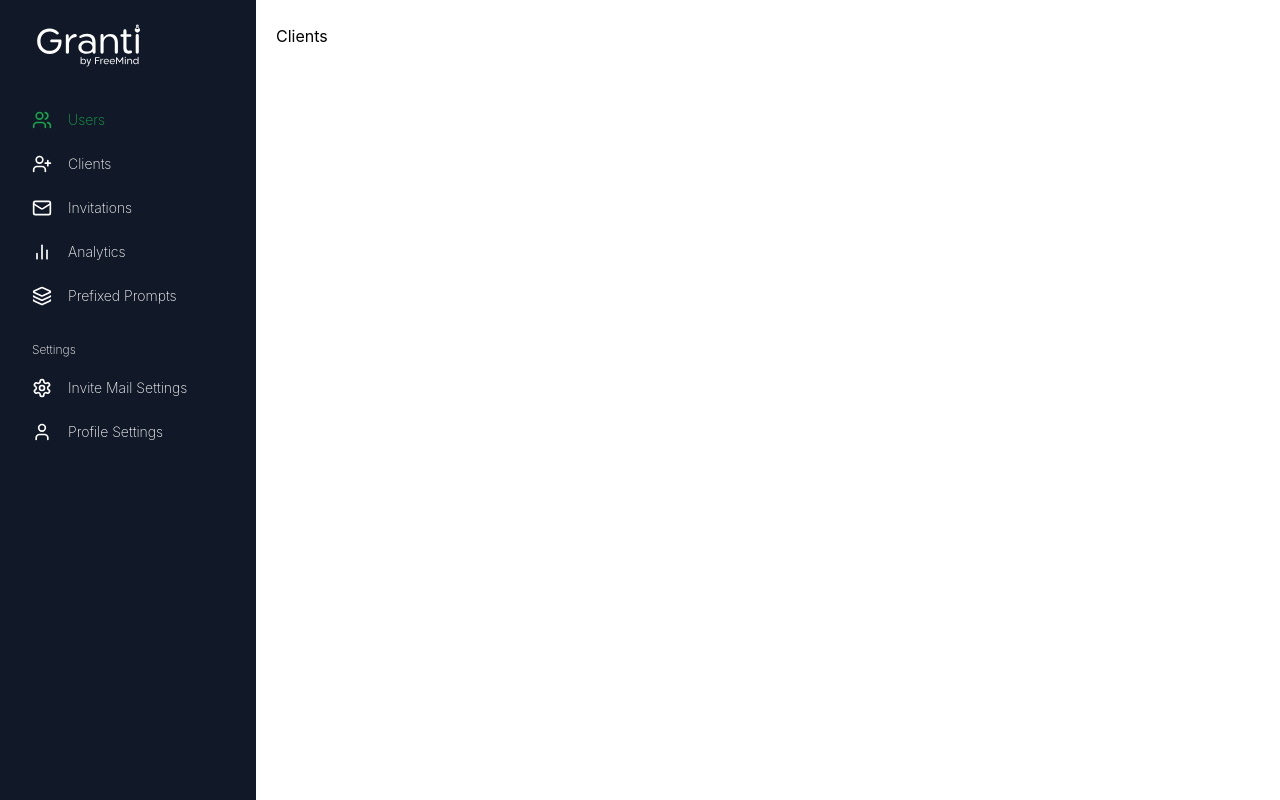
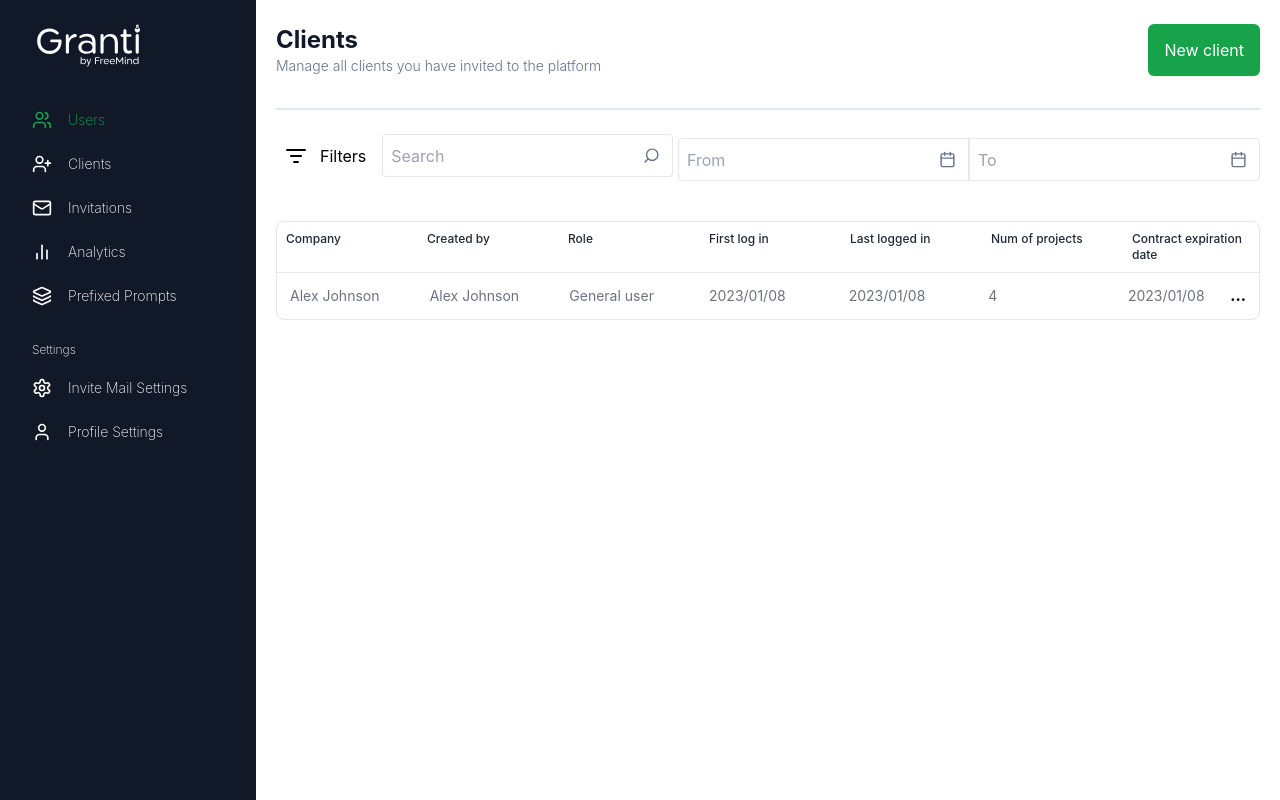
Before and after one commit to littlegod20/Freemind, a React (Vite) app: page /clients in a window 1280 px wide. Built offline with nearby package versions, Linux system fonts and the light colour scheme.

Commit message:
modifying the table component

```diff
--- a/src/components/Table.tsx
+++ b/src/components/Table.tsx
@@ -1,6 +1,29 @@
+import { Tooltip } from "react-tooltip";
 import { TableDetailsTypes, TableTypes } from "../utils/types";
+import { useState } from "react";
+
+const specialRenderers = {
+  inviteStatus: (val: string) => {
+    return (
+      <div
+        className="bg-red-100 text-red-60 p-2 text-red-500 rounded-full"
+        data-tooltip-id="my-tooltip"
+        data-tooltip-content={val}
+      >
+        {val.toUpperCase()}
+      </div>
+    );
+  },
+};
 
 const Table: React.FC<TableTypes> = ({ tableDetails, tableTitles }) => {
+  const [show, setShow] = useState(false);
+
+  const handleHidden = () => {
+    setShow(!show);
+    console.log("show:", show);
+  };
+
   return (
     <>
       <div className="overflow-hidden rounded-lg border">
@@ -10,7 +33,7 @@ const Table: React.FC<TableTypes> = ({ tableDetails, tableTitles }) => {
               {tableTitles.map((item, index) => (
                 <th
                   key={index}
-                  className="md:w-[120px] flex justify-start bg-green-500 md:text-left w-16 text-[#1F2937] font-medium text-xs"
+                  className="md:w-[120px] flex justify-start md:text-left w-16 text-[#1F2937] font-medium text-xs"
                 >
                   <p className="truncate md:text-wrap">{item}</p>
                 </th>
@@ -21,19 +44,49 @@ const Table: React.FC<TableTypes> = ({ tableDetails, tableTitles }) => {
           <tbody className="flex flex-col w-full text-[#6B7280]">
             {tableDetails.map((item, index) => (
               <tr
-                className="flex w-full justify-between gap-2 border-t-[1px] border-gray-200 p-2 text-sm font-normal"
+                className="flex w-full justify-between gap-2 border-t-[1px] border-gray-200 p-3 sm:text-sm text-xs font-normal"
                 key={index}
               >
-                {Object.keys(item).map((key) => (
-                  <td
-                    key={key}
-                    className="md:w-[120px] w-[60px] flex justify-start md:text-left items-center"
-                  >
-                    <p className="truncate">
-                      {item[key as keyof TableDetailsTypes]}
-                    </p>
-                  </td>
-                ))}
+                {Object.keys(item).map((key, keyIndex) => {
+                  const value = item[key as keyof TableDetailsTypes];
+                  const SpecialRenderer =
+                    specialRenderers[key as keyof typeof specialRenderers];
+                  return (
+                    <td
+                      key={key}
+                      className={`md:w-[120px] w-[60px] flex justify-between md:text-left items-center`}
+                    >
+                      {SpecialRenderer ? (
+                        SpecialRenderer(value as string)
+                      ) : (
+                        <p
+                          className="truncate text-center"
+                          data-tooltip-id="my-tooltip"
+                          data-tooltip-content={value}
+                        >
+                          {value}
+                        </p>
+                      )}
+                      {keyIndex === Object.keys(item).length - 1 && (
+                        <>
+                          <span
+                            className="text-black font-black cursor-pointer ml-2"
+                            onClick={handleHidden}
+                          >
+                            ...
+                          </span>
+                          {show && keyIndex === Number(key) ? (
+                            <div className="absolute">
+                              <p>Edit user</p>
+                              <p>Remove access</p>
+                            </div>
+                          ) : null}
+                        </>
+                      )}
+                      <Tooltip id="my-tooltip" />
+                    </td>
+                  );
+                })}
               </tr>
             ))}
           </tbody>
--- a/src/components/widgets/UserFilter.tsx
+++ b/src/components/widgets/FilterParent.tsx
@@ -1,13 +1,13 @@
 import FilterCalendar from "./FilterCalendar";
 import FilterSearch from "./FilterSearch";
 
-const UserFilter = () => {
+const FilterParent = () => {
   return (
-    <>
+    <div className="flex flex-col md:flex-row sm:justify-between">
       <FilterSearch />
       <FilterCalendar />
-    </>
+    </div>
   );
 };
 
-export default UserFilter;
+export default FilterParent;
--- a/src/pages/Clients.tsx
+++ b/src/pages/Clients.tsx
@@ -1,5 +1,32 @@
+import Button from "../components/Button";
+import Header from "../components/Header";
+import Table from "../components/Table";
+import FilterParent from "../components/widgets/FilterParent";
+import { clientDetails, clientTitles } from "../utils/constants";
+
 const Clients = () => {
-  return <div>Clients</div>;
+  return (
+    <main>
+      <Header
+        title="clients"
+        description="Manage all clients you have invited to the platform"
+        Button={
+          <Button
+            title="New client"
+            className="bg-[#16a34a] text-white rounded-md border-none shadow-sm hover:bg-[#24b057]"
+          />
+        }
+      />
+
+      <section className="pt-5">
+        <FilterParent />
+      </section>
+
+      <section className="pt-10">
+        <Table tableTitles={clientTitles} tableDetails={clientDetails} />
+      </section>
+    </main>
+  );
 };
 
 export default Clients;
--- a/src/pages/Invitations.tsx
+++ b/src/pages/Invitations.tsx
@@ -13,7 +13,7 @@ const Invitations = () => {
         Button={
           <Button
             title="Invite user"
-            className="bg-[#16A34A] text-white rounded-md border-none hover:bg-[#1d7d40] shadow-sm"
+            className="bg-[#16A34A] text-white rounded-md border-none hover:bg-[#24b057] "
           />
         }
       />
@@ -22,7 +22,7 @@ const Invitations = () => {
         <FilterSearch />
       </section>
 
-      <section>
+      <section className="pt-10">
         <Table tableTitles={invitationTitles} tableDetails={invtationDetails} />
       </section>
     </main>
--- a/src/pages/Users.tsx
+++ b/src/pages/Users.tsx
@@ -1,7 +1,7 @@
 import Header from "../components/Header";
 import Table from "../components/Table";
 import Pagination from "../components/widgets/Pagination";
-import UserFilter from "../components/widgets/UserFilter";
+import FilterParent from "../components/widgets/FilterParent";
 import { usersDetails, usersTitles } from "../utils/constants";
 
 const Users = () => {
@@ -11,8 +11,8 @@ const Users = () => {
         title="users"
         description="Manage all users you have invited to the platform."
       />
-      <section className="pt-5 flex flex-col md:flex-row sm:justify-between">
-        <UserFilter />
+      <section className="pt-5 ">
+        <FilterParent />
       </section>
 
       <section className="pt-10 flex-1">
--- a/src/utils/constants.ts
+++ b/src/utils/constants.ts
@@ -125,3 +125,25 @@ export const invtationDetails = [
     expiresAt: "2023/01/08",
   },
 ];
+
+export const clientTitles = [
+  "Company",
+  "Created by",
+  "Role",
+  "First log in",
+  "Last logged in",
+  "Num of projects",
+  "Contract expiration date",
+];
+
+export const clientDetails = [
+  {
+    name: "Alex Johnson",
+    createdBy: "Alex Johnson",
+    role: "General user",
+    firstLog: "2023/01/08",
+    lastLog: "2023/01/08",
+    numProjects: "4",
+    contractExp: "2023/01/08",
+  },
+];
```
